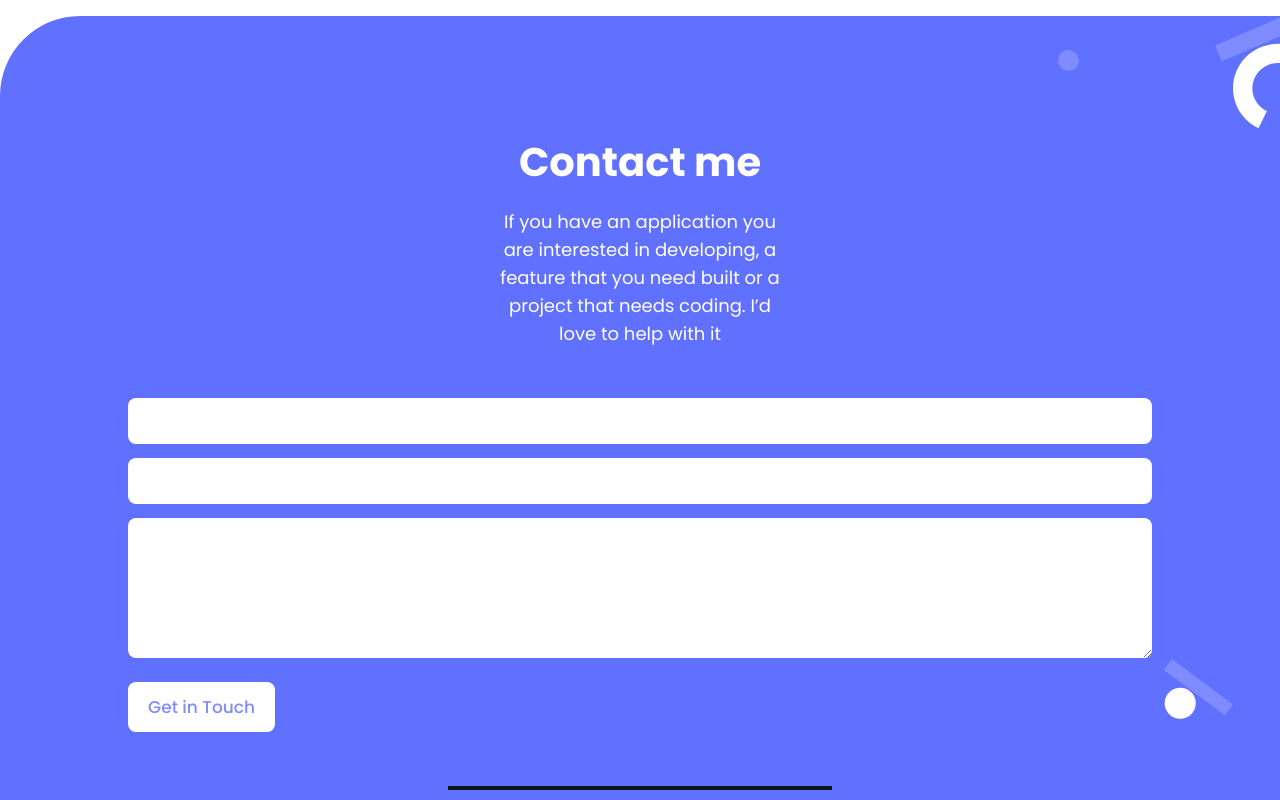
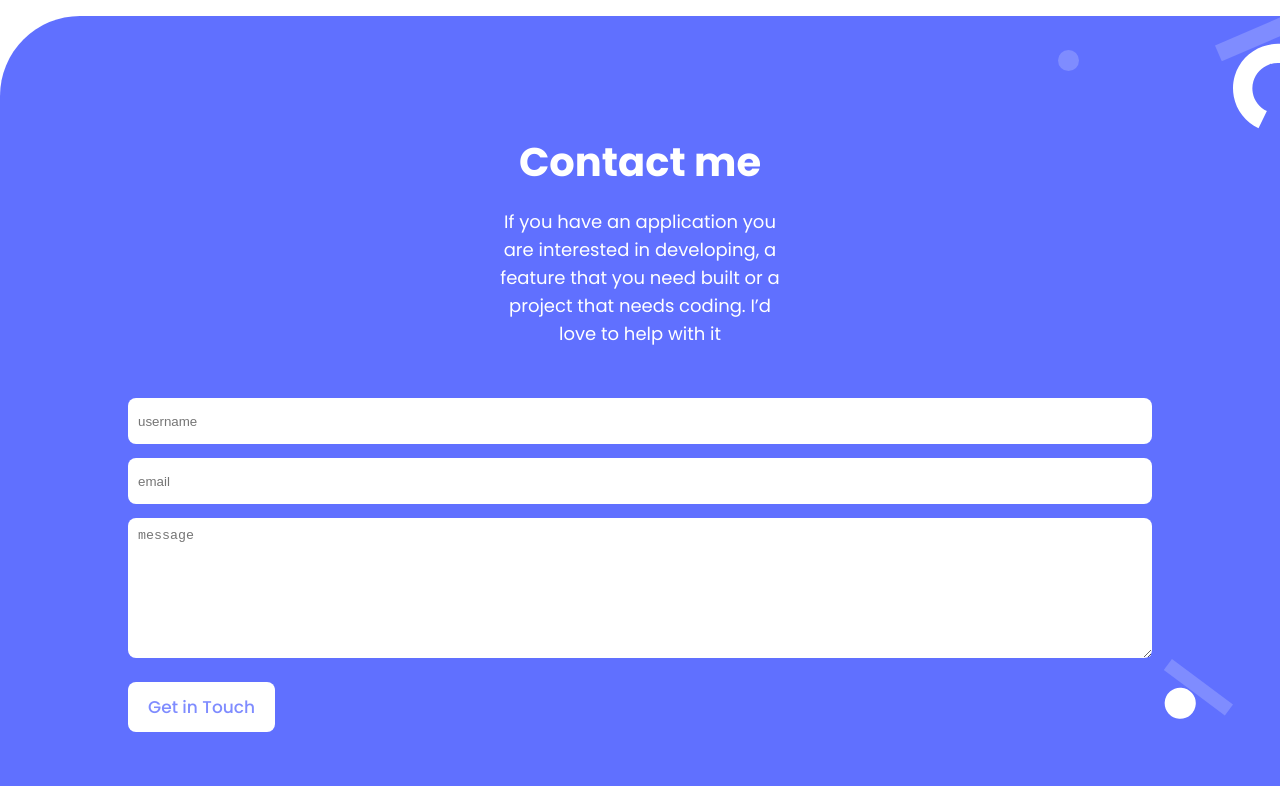
Before and after one commit to andres-condezo/Portfolio, a website: page index.html in a window 1280 px wide. Shown: the part 4394-5194 px from the top of the page. Drawn offline with Linux system fonts and the light colour scheme.

Commit message:
feat: add html and css

```diff
--- a/index.html
+++ b/index.html
@@ -229,20 +229,19 @@
 			>
 				<ul>
 					<li class="input">
-						<input type="text" name="user_name" max-length="30">
+						<input type="text" placeholder="username" name="user_name" max-length="30" required>
 					</li>
 					<li class="input">
-						<input type="email" name="_replyto">
+						<input type="email" placeholder="email" name="email" required>
 					</li>
 					<li class="input">
-						<textarea name="message" rows="8" max-length="500"></textarea>
+						<textarea name="message" placeholder="message" rows="8" max-length="500" required></textarea>
 					</li>
 					<li class="input">
 						<button type="submit">Get in Touch</button>
 					</li>
 				</ul>
 			</form>
-			<hr class="separator">
 
 		</section>
 
--- a/styles/style.css
+++ b/styles/style.css
@@ -477,9 +477,3 @@ p {
   font-weight: 500;
   margin-top: 1rem;
 }
-
-.separator {
-  border: 2px solid #0d151e;
-  width: 30%;
-  margin-bottom: 1rem;
-}
```
